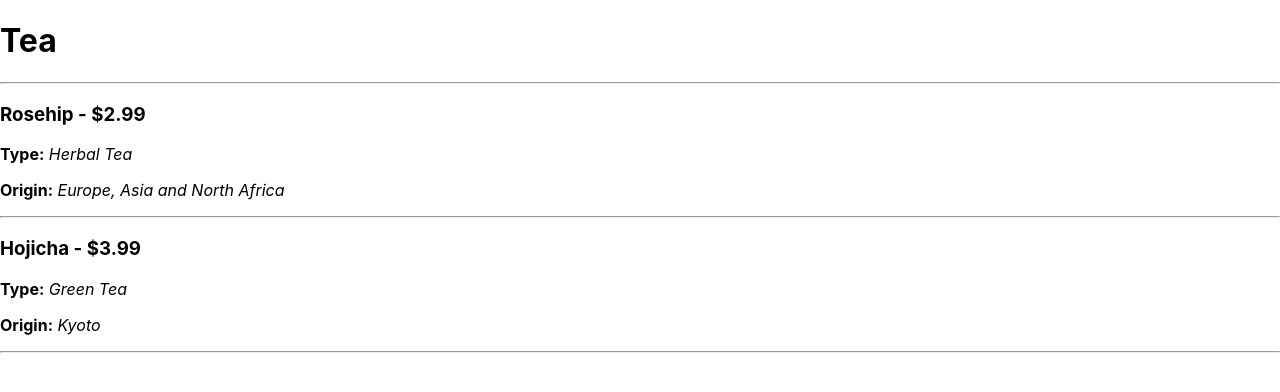
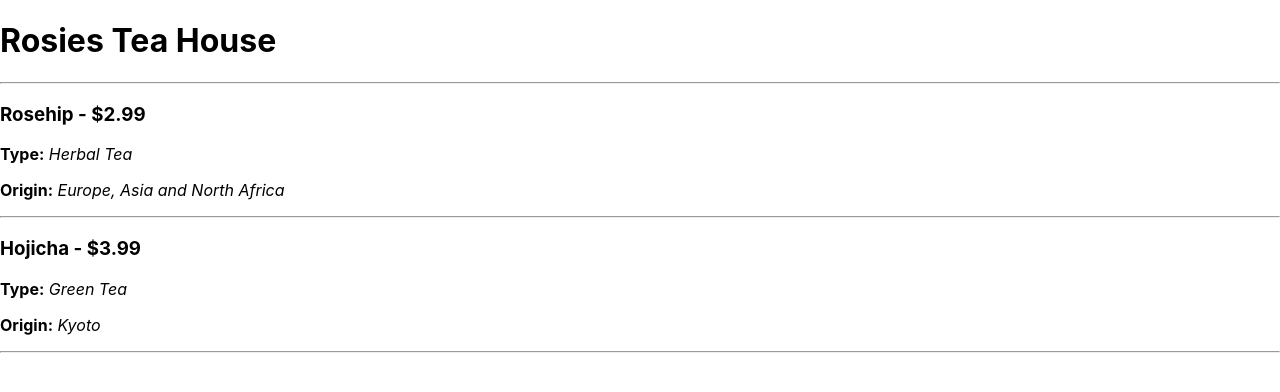
Before and after one commit to rosiegardner/rosies-tea-shop, a React (Create React App) app: page / in a window 1280 px wide. Shown: the top 392 px of the page. Built offline with nearby package versions, Linux system fonts and the light colour scheme.

Commit message:
update Header

```diff
--- a/src/components/Header.js
+++ b/src/components/Header.js
@@ -2,7 +2,7 @@ import React from 'react';
 
 function Header(){
   return (
-    <h1>Tea</h1>
+    <h1>Rosies Tea House</h1>
   );
 }
 
```
